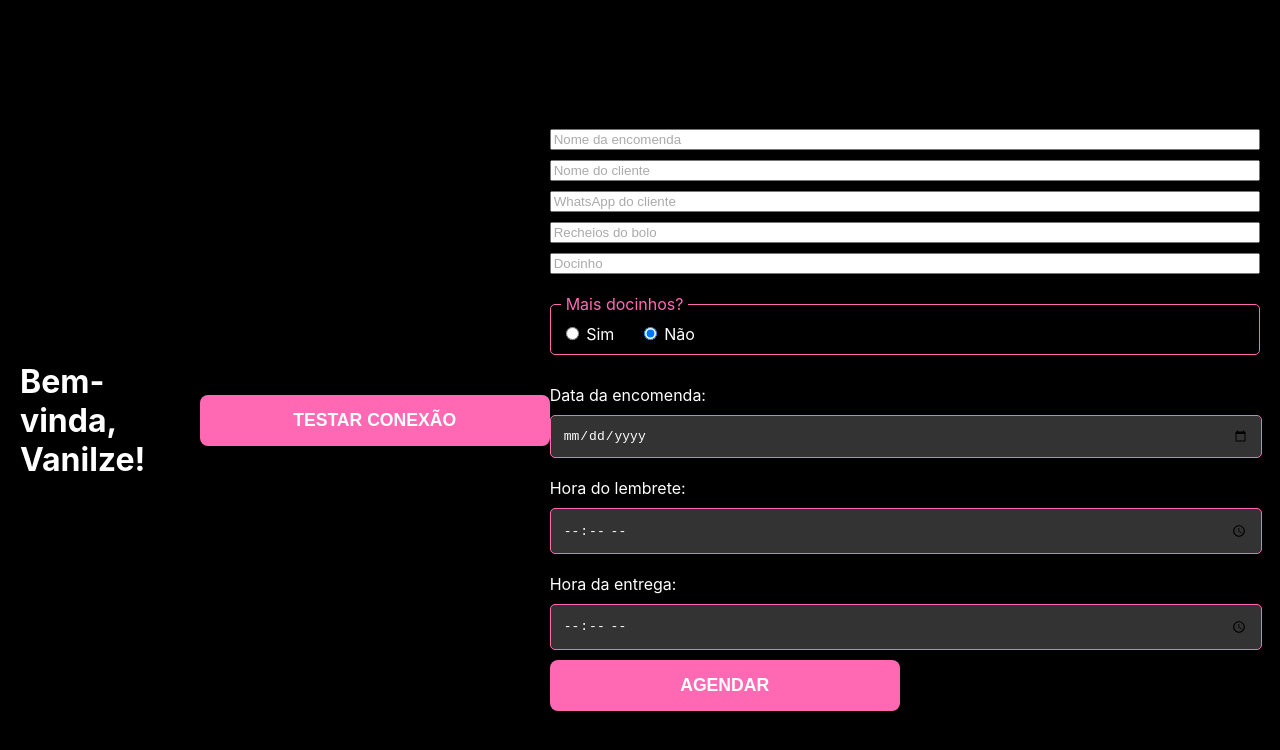
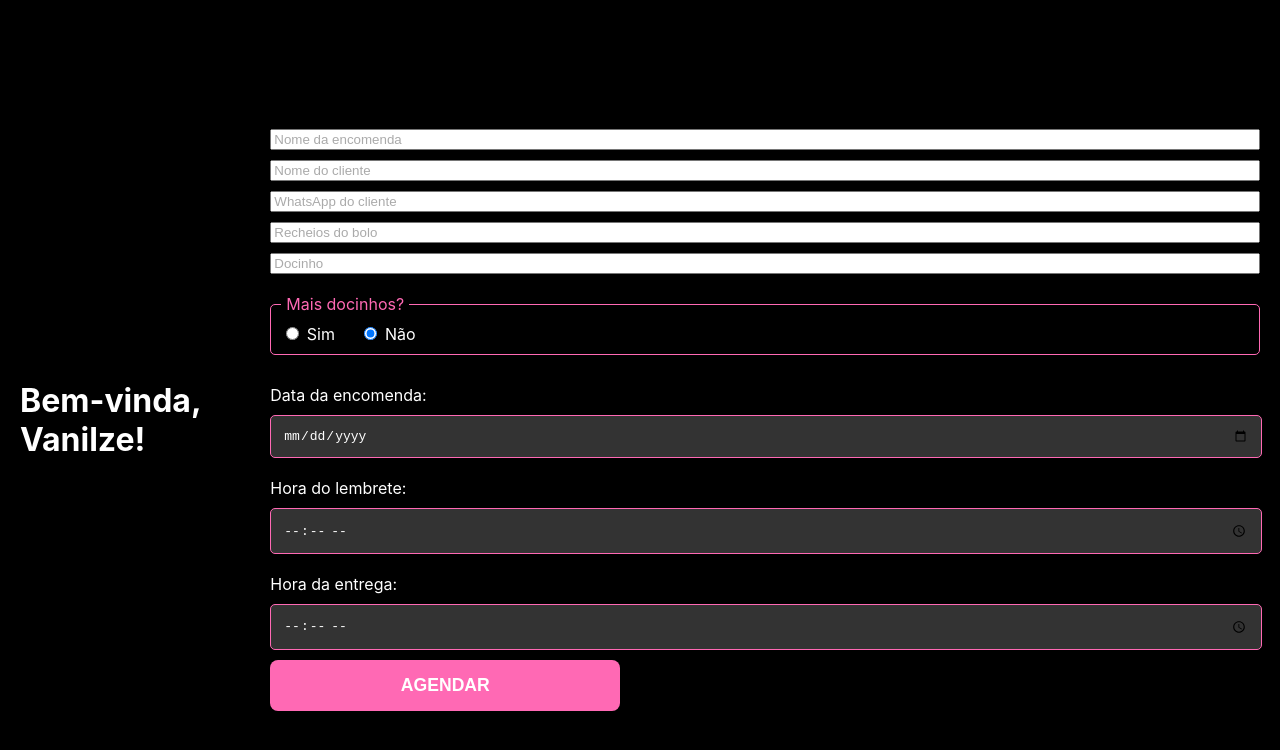
Before and after one commit to ThiagoVieira04/vanilze-do-bolo-agendamentos, a website with bundled scripts: page index.html in a window 1280 px wide. Built offline with nearby package versions, Linux system fonts and the light colour scheme.

Commit message:
Update index.html

```diff
--- a/index.html
+++ b/index.html
@@ -8,8 +8,6 @@
 </head>
 <body>
   <h1>Bem-vinda, Vanilze!</h1>
-
-  <button onclick="testFirebase()">TESTAR CONEXÃO</button>
 
   <form id="task-form">
     <input id="order-name" placeholder="Nome da encomenda" required />
```
